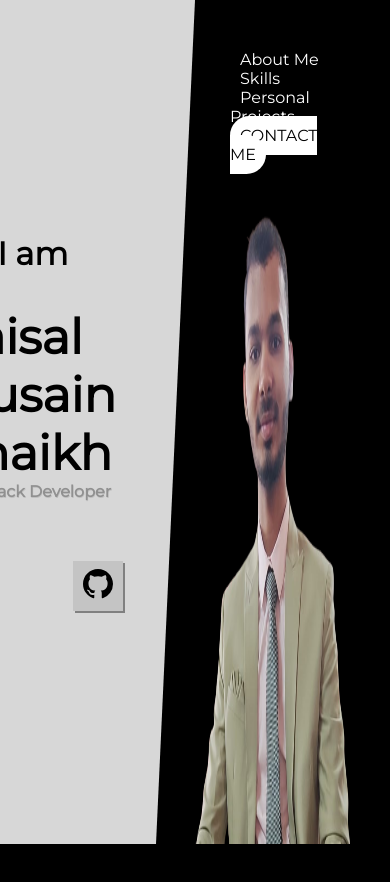
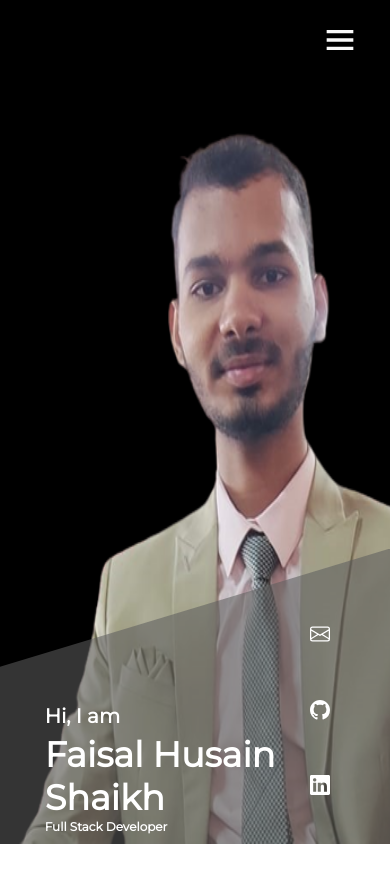
Before and after one commit to Faisalhs51/Portfolio, a plain HTML site: page index.html in a window 390 px wide. Shown: the top 882 px of the page. After the commit the page ends 844 px from the top, so only its background shows below. Drawn offline with Linux system fonts and the light colour scheme.

Commit message:
main page responsiveness added

```diff
--- a/index.html
+++ b/index.html
@@ -1,11 +1,13 @@
 <!DOCTYPE html>
 <html lang="en">
-
   <head>
-    <meta charset="UTF-8">
-    <meta name="viewport" content="width=device-width, initial-scale=1.0">
-    <link rel="stylesheet" href="styles.css">
-    <link href="https://fonts.googleapis.com/css2?family=Montserrat&display=swap" rel="stylesheet">
+    <meta charset="UTF-8" />
+    <meta name="viewport" content="width=device-width, initial-scale=1.0" />
+    <link rel="stylesheet" href="styles.css" />
+    <link
+      href="https://fonts.googleapis.com/css2?family=Montserrat&display=swap"
+      rel="stylesheet"
+    />
     <title>Faisal Husain - Portfolio</title>
   </head>
 
@@ -13,6 +15,33 @@
     <main>
       <section>
         <div class="container">
+          <div class="mobile-view">
+            <button id="menu-icon" onclick="menu()">
+              <svg
+                xmlns="http://www.w3.org/2000/svg"
+                width="24"
+                height="24"
+                viewBox="0 0 24 24"
+                style="fill: rgba(250, 250, 250, 1)"
+              >
+                <path d="M4 6h16v2H4zm0 5h16v2H4zm0 5h16v2H4z"></path>
+              </svg>
+            </button>
+            <button onclick="menu()" class="close-button">
+              <svg
+                xmlns="http://www.w3.org/2000/svg"
+                width="16"
+                height="16"
+                fill="currentColor"
+                class="bi bi-x-lg"
+                viewBox="0 0 16 16"
+              >
+                <path
+                  d="M2.146 2.854a.5.5 0 1 1 .708-.708L8 7.293l5.146-5.147a.5.5 0 0 1 .708.708L8.707 8l5.147 5.146a.5.5 0 0 1-.708.708L8 8.707l-5.146 5.147a.5.5 0 0 1-.708-.708L7.293 8 2.146 2.854Z"
+                />
+              </svg>
+            </button>
+          </div>
           <header>
             <nav>
               <ul>
@@ -23,42 +52,72 @@
               </ul>
             </nav>
           </header>
-                <img src="asset/img.png" alt="Faisal" id="my-img">
+          <img src="asset/img.png" alt="Faisal" id="my-img" />
         </div>
         <div class="container-2">
           <div class="container-desc">
+            <div>
               <p id="para-hi">Hi, I am</p>
-                    <p id="para-name">Faisal Husain<br>Shaikh</p>
+              <p id="para-name">Faisal Husain<br />Shaikh</p>
               <p id="para-designation">Full Stack Developer</p>
+            </div>
             <div class="contact-button-container">
-                        <button><a href="mailto:faisalhs2002@gmail.com"><svg xmlns="http://www.w3.org/2000/svg"
-                                    width="16" height="16" fill="currentColor" class="bi bi-envelope"
-                                    viewBox="0 0 16 16">
+              <button>
+                <a href="mailto:faisalhs2002@gmail.com" target="_blank"
+                  ><svg
+                    xmlns="http://www.w3.org/2000/svg"
+                    width="16"
+                    height="16"
+                    fill="currentColor"
+                    class="bi bi-envelope"
+                    viewBox="0 0 16 16"
+                  >
                     <path
-                                        d="M0 4a2 2 0 0 1 2-2h12a2 2 0 0 1 2 2v8a2 2 0 0 1-2 2H2a2 2 0 0 1-2-2V4Zm2-1a1 1 0 0 0-1 1v.217l7 4.2 7-4.2V4a1 1 0 0 0-1-1H2Zm13 2.383-4.708 2.825L15 11.105V5.383Zm-.034 6.876-5.64-3.471L8 9.583l-1.326-.795-5.64 3.47A1 1 0 0 0 2 13h12a1 1 0 0 0 .966-.741ZM1 11.105l4.708-2.897L1 5.383v5.722Z" />
+                      d="M0 4a2 2 0 0 1 2-2h12a2 2 0 0 1 2 2v8a2 2 0 0 1-2 2H2a2 2 0 0 1-2-2V4Zm2-1a1 1 0 0 0-1 1v.217l7 4.2 7-4.2V4a1 1 0 0 0-1-1H2Zm13 2.383-4.708 2.825L15 11.105V5.383Zm-.034 6.876-5.64-3.471L8 9.583l-1.326-.795-5.64 3.47A1 1 0 0 0 2 13h12a1 1 0 0 0 .966-.741ZM1 11.105l4.708-2.897L1 5.383v5.722Z"
+                    />
                   </svg>
-                            </a></button>
-                        <button><a href="https://github.com/faisalhs51"><svg xmlns="http://www.w3.org/2000/svg"
-                                    width="16" height="16" fill="currentColor" class="bi bi-github" viewBox="0 0 16 16">
+                </a>
+              </button>
+              <button>
+                <a href="https://github.com/faisalhs51" target="_blank"
+                  ><svg
+                    xmlns="http://www.w3.org/2000/svg"
+                    width="16"
+                    height="16"
+                    fill="currentColor"
+                    class="bi bi-github"
+                    viewBox="0 0 16 16"
+                  >
                     <path
-                                        d="M8 0C3.58 0 0 3.58 0 8c0 3.54 2.29 6.53 5.47 7.59.4.07.55-.17.55-.38 0-.19-.01-.82-.01-1.49-2.01.37-2.53-.49-2.69-.94-.09-.23-.48-.94-.82-1.13-.28-.15-.68-.52-.01-.53.63-.01 1.08.58 1.23.82.72 1.21 1.87.87 2.33.66.07-.52.28-.87.51-1.07-1.78-.2-3.64-.89-3.64-3.95 0-.87.31-1.59.82-2.15-.08-.2-.36-1.02.08-2.12 0 0 .67-.21 2.2.82.64-.18 1.32-.27 2-.27.68 0 1.36.09 2 .27 1.53-1.04 2.2-.82 2.2-.82.44 1.1.16 1.92.08 2.12.51.56.82 1.27.82 2.15 0 3.07-1.87 3.75-3.65 3.95.29.25.54.73.54 1.48 0 1.07-.01 1.93-.01 2.2 0 .21.15.46.55.38A8.012 8.012 0 0 0 16 8c0-4.42-3.58-8-8-8z" />
-                                </svg></a></button>
-                        <button><a href="https://www.linkedin.com/in/faisalhs51/"><svg
-                                    xmlns="http://www.w3.org/2000/svg" width="16" height="16" fill="currentColor"
-                                    class="bi bi-linkedin" viewBox="0 0 16 16">
+                      d="M8 0C3.58 0 0 3.58 0 8c0 3.54 2.29 6.53 5.47 7.59.4.07.55-.17.55-.38 0-.19-.01-.82-.01-1.49-2.01.37-2.53-.49-2.69-.94-.09-.23-.48-.94-.82-1.13-.28-.15-.68-.52-.01-.53.63-.01 1.08.58 1.23.82.72 1.21 1.87.87 2.33.66.07-.52.28-.87.51-1.07-1.78-.2-3.64-.89-3.64-3.95 0-.87.31-1.59.82-2.15-.08-.2-.36-1.02.08-2.12 0 0 .67-.21 2.2.82.64-.18 1.32-.27 2-.27.68 0 1.36.09 2 .27 1.53-1.04 2.2-.82 2.2-.82.44 1.1.16 1.92.08 2.12.51.56.82 1.27.82 2.15 0 3.07-1.87 3.75-3.65 3.95.29.25.54.73.54 1.48 0 1.07-.01 1.93-.01 2.2 0 .21.15.46.55.38A8.012 8.012 0 0 0 16 8c0-4.42-3.58-8-8-8z"
+                    /></svg
+                ></a>
+              </button>
+              <button>
+                <a
+                  href="https://www.linkedin.com/in/faisalhs51/"
+                  target="_blank"
+                  ><svg
+                    xmlns="http://www.w3.org/2000/svg"
+                    width="16"
+                    height="16"
+                    fill="currentColor"
+                    class="bi bi-linkedin"
+                    viewBox="0 0 16 16"
+                  >
                     <path
-                                        d="M0 1.146C0 .513.526 0 1.175 0h13.65C15.474 0 16 .513 16 1.146v13.708c0 .633-.526 1.146-1.175 1.146H1.175C.526 16 0 15.487 0 14.854V1.146zm4.943 12.248V6.169H2.542v7.225h2.401zm-1.2-8.212c.837 0 1.358-.554 1.358-1.248-.015-.709-.52-1.248-1.342-1.248-.822 0-1.359.54-1.359 1.248 0 .694.521 1.248 1.327 1.248h.016zm4.908 8.212V9.359c0-.216.016-.432.08-.586.173-.431.568-.878 1.232-.878.869 0 1.216.662 1.216 1.634v3.865h2.401V9.25c0-2.22-1.184-3.252-2.764-3.252-1.274 0-1.845.7-2.165 1.193v.025h-.016a5.54 5.54 0 0 1 .016-.025V6.169h-2.4c.03.678 0 7.225 0 7.225h2.4z" />
-                                </svg></a></button>
+                      d="M0 1.146C0 .513.526 0 1.175 0h13.65C15.474 0 16 .513 16 1.146v13.708c0 .633-.526 1.146-1.175 1.146H1.175C.526 16 0 15.487 0 14.854V1.146zm4.943 12.248V6.169H2.542v7.225h2.401zm-1.2-8.212c.837 0 1.358-.554 1.358-1.248-.015-.709-.52-1.248-1.342-1.248-.822 0-1.359.54-1.359 1.248 0 .694.521 1.248 1.327 1.248h.016zm4.908 8.212V9.359c0-.216.016-.432.08-.586.173-.431.568-.878 1.232-.878.869 0 1.216.662 1.216 1.634v3.865h2.401V9.25c0-2.22-1.184-3.252-2.764-3.252-1.274 0-1.845.7-2.165 1.193v.025h-.016a5.54 5.54 0 0 1 .016-.025V6.169h-2.4c.03.678 0 7.225 0 7.225h2.4z"
+                    /></svg
+                ></a>
+              </button>
             </div>
           </div>
         </div>
       </section>
-        <section>
-            <div class="container">
-                About Me
-            </div>
-        </section>
+      <!-- <section>
+        <div class="container">About Me</div>
+      </section> -->
     </main>
+    <script src="index.js"></script>
   </body>
-
 </html>
--- a/index.js
+++ b/index.js
@@ -0,0 +1,14 @@
+let menu = () => {
+  let disp = document.getElementsByTagName("header")[0];
+
+  if (disp.style.display === "none" || disp.style.display === "") {
+    disp.style.display = "block";
+    document.getElementById("menu-icon").style.display = "none";
+    document.getElementsByClassName("close-button")[0].style.display =
+      "inline-block";
+  } else {
+    disp.style.display = "none";
+    document.getElementById("menu-icon").style.display = "block";
+    document.getElementsByClassName("close-button")[0].style.display = "none";
+  }
+};
--- a/styles.css
+++ b/styles.css
@@ -2,17 +2,17 @@
   margin: 0;
   padding: 0;
   box-sizing: border-box;
-    font-family: 'Montserrat', sans-serif;
+  font-family: "Montserrat", sans-serif;
 }
 
 body {
-    width: 100vw;
-    height: 100vh;
+  width: 100%;
+  height: 100%;
 }
 
 .container {
-    width: 100vw;
-    height: 100vh;
+  width: 100%;
+  height: 100%;
   background-color: black;
   display: flex;
   flex-direction: column;
@@ -26,7 +26,7 @@ body {
   width: 50vw;
   height: 100vh;
   position: relative;
-    background-color: #D7D7D7;
+  background-color: #d7d7d7;
   clip-path: polygon(0 0%, 100% 0, 80% 100%, 0 100%);
   display: flex;
   justify-content: center;
@@ -134,3 +134,137 @@ ul li a:hover {
   text-decoration: none;
   color: black;
 }
+
+.mobile-view {
+  display: none;
+}
+
+@media screen and (max-width: 600px) {
+  .mobile-view {
+    display: block;
+    position: absolute;
+    top: 0;
+    right: 0;
+    margin: 20px 30px;
+    z-index: 2;
+  }
+  .mobile-view button {
+    background: black;
+    border: none;
+  }
+  .mobile-view button svg {
+    width: 40px;
+    height: 40px;
+    color: white;
+  }
+  .close-button {
+    display: none;
+  }
+
+  .container-2 {
+    position: absolute;
+    bottom: 0;
+    width: 100%;
+    height: 35vh;
+    clip-path: polygon(0 40%, 100% 0, 100% 100%, 0 100%);
+    background-color: hsl(0deg 0% 37% / 56%);
+    color: white;
+  }
+  .container {
+    position: relative;
+    height: 100vh;
+    justify-content: flex-end;
+    align-content: center;
+    overflow: hidden;
+  }
+  #my-img {
+    padding-left: 35vw;
+    width: 628px;
+    height: 85vh;
+  }
+  header {
+    display: none;
+    position: absolute;
+    top: 0;
+    height: 100%;
+    width: 100%;
+    background-color: rgba(0, 0, 0, 0.7);
+    z-index: 1;
+    transition: 0.3s ease-in-out
+  }
+
+  header nav {
+    width: 100%;
+    padding: 0px;
+    padding-top: 55px;
+    height: 50%;
+  }
+
+  header nav ul {
+    flex-direction: column;
+    height: 100%;
+    justify-content: space-around;
+  }
+
+  nav ul li{
+    margin : 0px;
+    width: 100%;
+  }
+
+  ul li a{
+    display: flex;
+    justify-content: center;
+    align-items: center;
+    padding: 15px;
+    border-radius: 0;
+  }
+
+  #contact-link{
+    color: black;
+    font-weight: bold;
+  }
+
+  .container-desc {
+    height: 100%;
+    justify-content: flex-end;
+    align-items: flex-end;
+    flex-direction: row;
+  }
+
+  .container-desc #para-hi {
+    font-size: 20px;
+    margin-bottom: 5px;
+  }
+
+  .container-desc #para-name {
+    font-size: 35px;
+  }
+
+  .container-desc #para-designation {
+    font-size: 12px;
+    margin-bottom: 10px;
+    text-shadow: none;
+    color: white;
+  }
+
+  .contact-button-container {
+    flex-direction: column;
+    width: fit-content;
+    height: 90%;
+    justify-content: space-around;
+    padding: 20px 0px;
+    padding-left: 20px;
+    margin-top: 0px;
+  }
+  .contact-button-container button {
+    background: transparent;
+    box-shadow: none;
+    transform: none;
+    transition: none;
+  }
+  .contact-button-container button svg {
+    color: white;
+    width: 20px;
+    height: 20px;
+  }
+}
```
Lines whose indentation alone changed are shown as unchanged.
